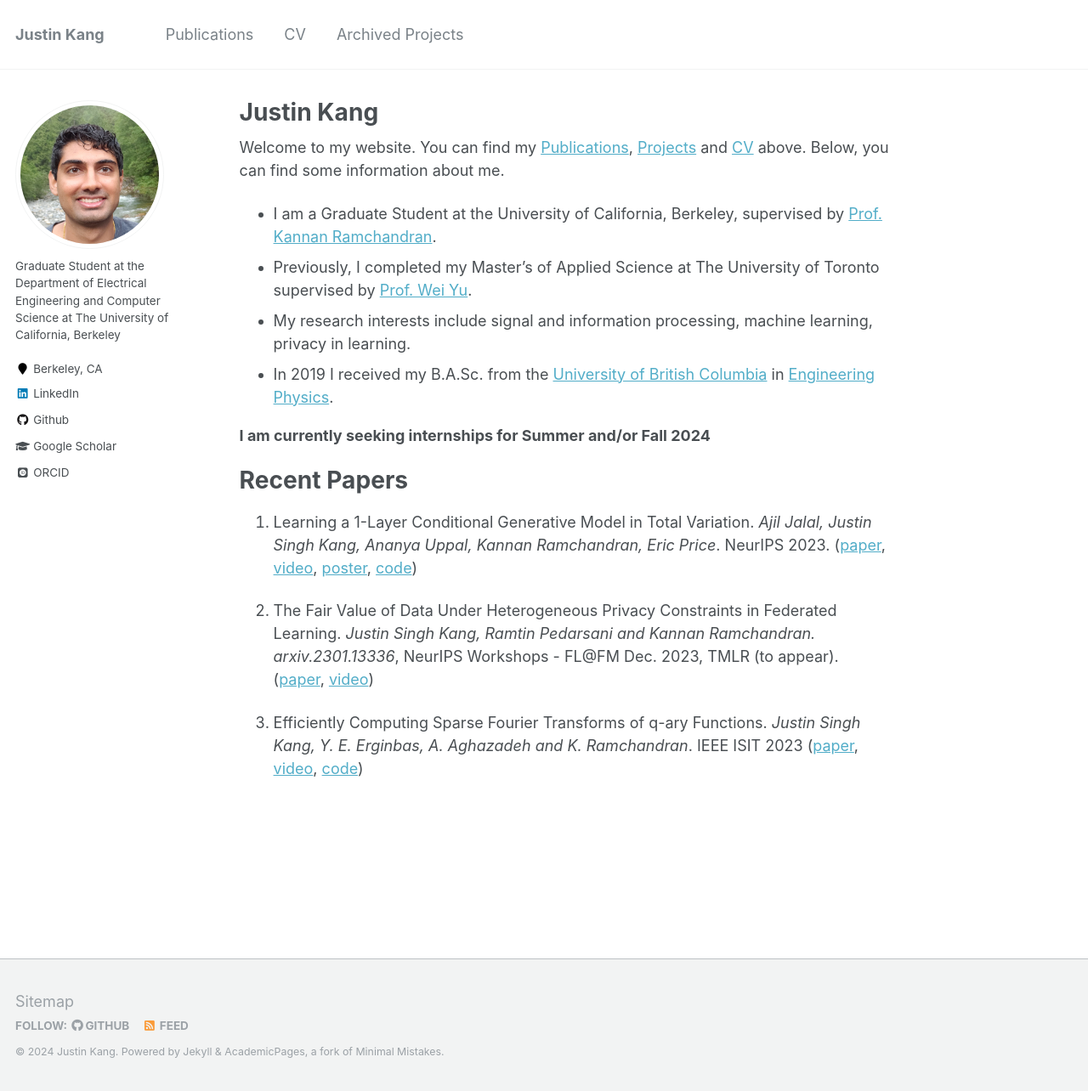
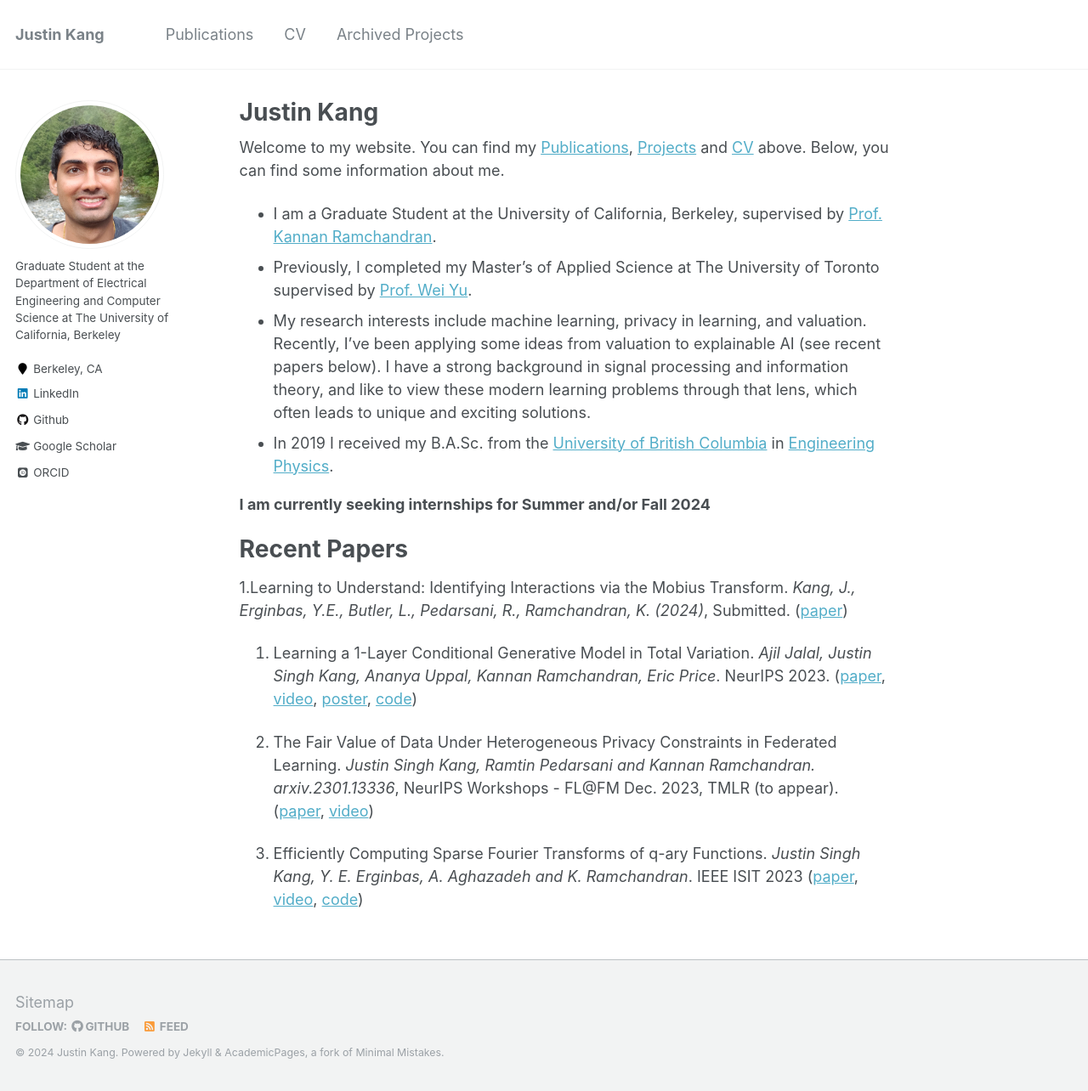
Before and after one commit to justinkang221/justinkang221.github.io, a Jekyll site: the page built from _pages/about.md, in a window 1280 px wide and 1284 px high. Shown: the whole window at 85% size. Built offline with Jekyll 4.4.1, drawn with Linux system fonts in a browser that asks for light colours; some web fonts are replaced.

Commit message:
updates to about page

```diff
--- a/_pages/about.md
+++ b/_pages/about.md
@@ -11,7 +11,7 @@ Welcome to my website. You can find my <a href='publications'>Publications</a>,
 
 * I am a Graduate Student at the University of California, Berkeley, supervised by <a href='https://people.eecs.berkeley.edu/~kannanr'>Prof. Kannan Ramchandran</a>.
 * Previously, I completed my Master's of Applied Science at The University of Toronto supervised by <a href='https://www.comm.utoronto.ca/~weiyu/'>Prof. Wei Yu</a>.
-* My research interests include signal and information processing,  machine learning, privacy in learning.
+* My research interests include machine learning, privacy in learning, and valuation. Recently, I've been applying some ideas from valuation to explainable AI (see recent papers below). I have a strong background in signal processing and information theory, and like to view these modern learning problems through that lens, which often leads to unique and exciting solutions.
 * In 2019 I received my B.A.Sc. from the <a href='https://www.ubc.ca/'>University of British Columbia</a> in <a href="https://www.engphys.ubc.ca/">Engineering Physics</a>.
 
 **I am currently seeking internships for Summer and/or Fall 2024**
@@ -19,8 +19,10 @@ Welcome to my website. You can find my <a href='publications'>Publications</a>,
 Recent Papers
 ======
 
-1. Learning a 1-Layer Conditional Generative Model in Total Variation. *Ajil Jalal, Justin Singh Kang, Ananya Uppal, Kannan Ramchandran, Eric Price*. NeurIPS 2023. (<a href='https://openreview.net/forum?id=wImYhdu4VF'>paper</a>, <a href='https://nips.cc/virtual/2023/poster/70066'>video</a>, <a href='https://nips.cc/media/PosterPDFs/NeurIPS%202023/70066.png?t=1702321855.5320883'>poster</a>, <a href='https://github.com/basics-lab/learningGenerativeModels'>code</a>)
+1.Learning to Understand: Identifying Interactions via the Mobius Transform. *Kang, J., Erginbas, Y.E., Butler, L., Pedarsani, R., Ramchandran, K. (2024)*, Submitted. (<a href="https://arxiv.org/abs/2402.02631">paper</a>)
 
-2. The Fair Value of Data Under Heterogeneous Privacy Constraints in Federated Learning. *Justin Singh Kang, Ramtin Pedarsani and Kannan Ramchandran. arxiv.2301.13336*, NeurIPS Workshops - FL@FM Dec. 2023, TMLR (to appear). (<a href='https://arxiv.org/abs/2301.13336'>paper</a>, <a href='https://www.youtube.com/watch?v=S_DBTIlaodE'>video</a>)
+2. Learning a 1-Layer Conditional Generative Model in Total Variation. *Ajil Jalal, Justin Singh Kang, Ananya Uppal, Kannan Ramchandran, Eric Price*. NeurIPS 2023. (<a href='https://openreview.net/forum?id=wImYhdu4VF'>paper</a>, <a href='https://nips.cc/virtual/2023/poster/70066'>video</a>, <a href='https://nips.cc/media/PosterPDFs/NeurIPS%202023/70066.png?t=1702321855.5320883'>poster</a>, <a href='https://github.com/basics-lab/learningGenerativeModels'>code</a>)
 
-3. Efficiently Computing Sparse Fourier Transforms of q-ary Functions. *Justin Singh Kang, Y. E. Erginbas, A. Aghazadeh and K. Ramchandran*. IEEE ISIT 2023 (<a href='https://ieeexplore.ieee.org/document/10206686'>paper</a>, <a href='https://www.youtube.com/watch?v=_UgRE1iSrzY&t=2s'>video</a>, <a href='https://github.com/basics-lab/qsft'>code</a>)
+3. The Fair Value of Data Under Heterogeneous Privacy Constraints in Federated Learning. *Justin Singh Kang, Ramtin Pedarsani and Kannan Ramchandran. arxiv.2301.13336*, NeurIPS Workshops - FL@FM Dec. 2023, TMLR (to appear). (<a href='https://arxiv.org/abs/2301.13336'>paper</a>, <a href='https://www.youtube.com/watch?v=S_DBTIlaodE'>video</a>)
+
+4. Efficiently Computing Sparse Fourier Transforms of q-ary Functions. *Justin Singh Kang, Y. E. Erginbas, A. Aghazadeh and K. Ramchandran*. IEEE ISIT 2023 (<a href='https://ieeexplore.ieee.org/document/10206686'>paper</a>, <a href='https://www.youtube.com/watch?v=_UgRE1iSrzY&t=2s'>video</a>, <a href='https://github.com/basics-lab/qsft'>code</a>)
```
